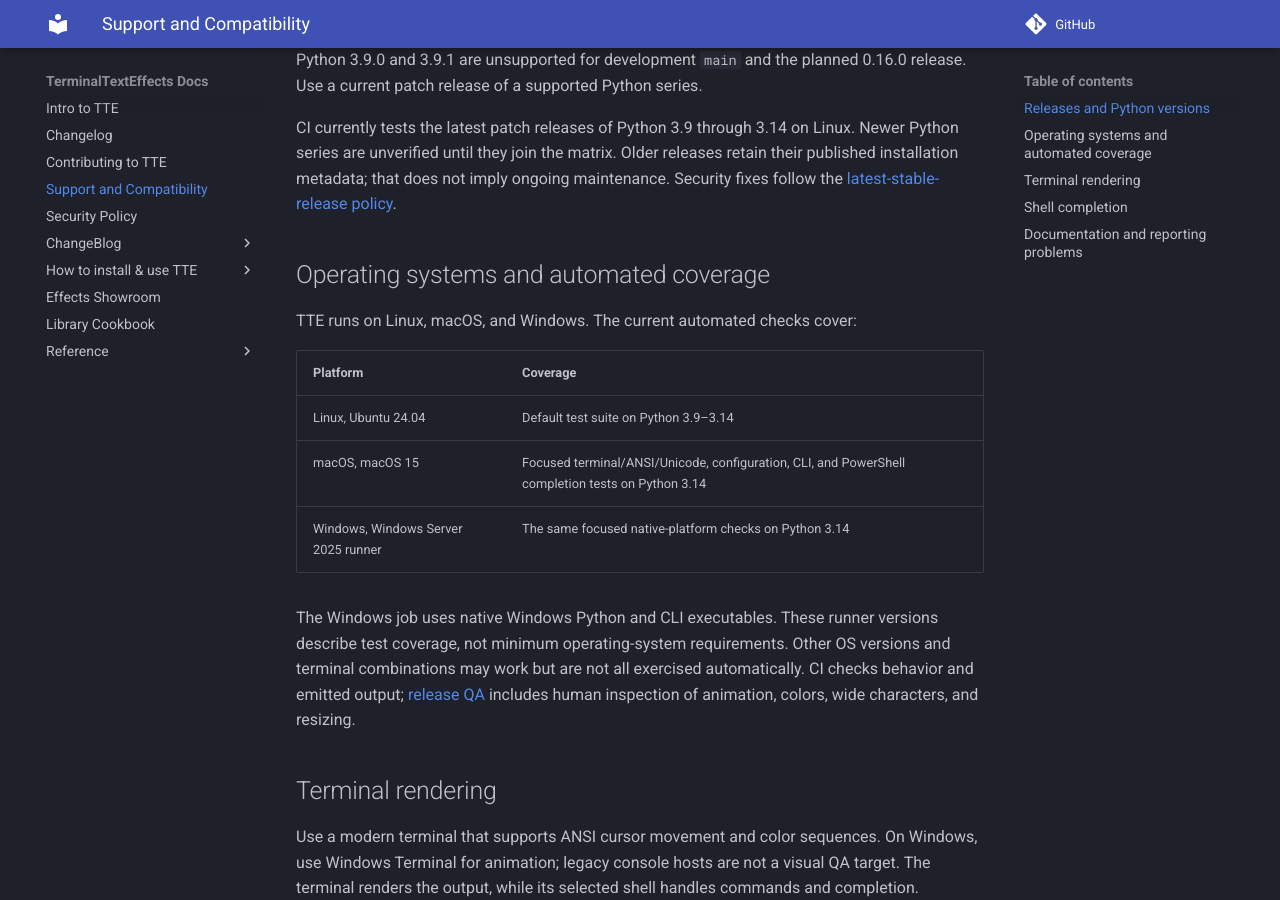
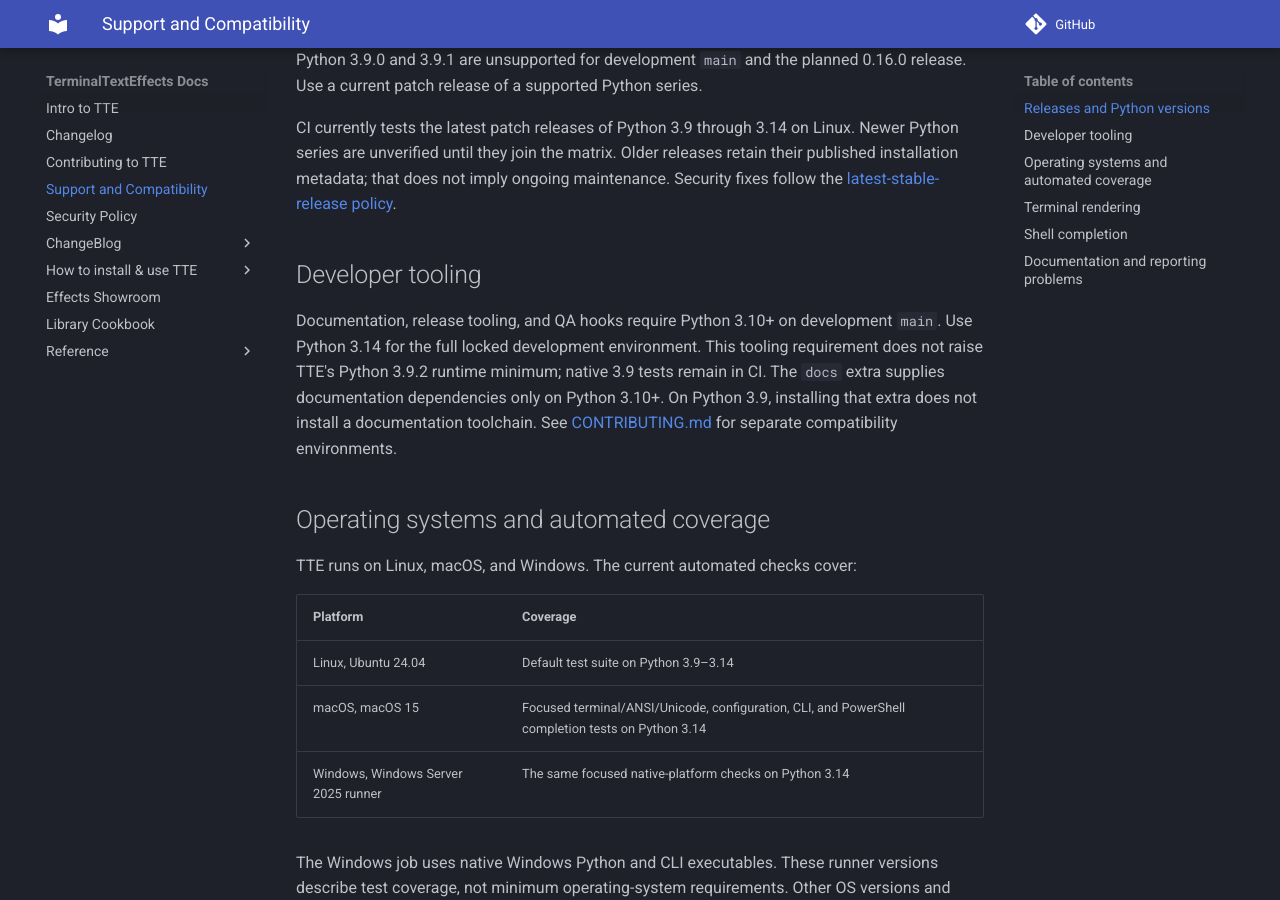
Before and after one commit to ChrisBuilds/terminaltexteffects, an MkDocs documentation site: the page built from docs/support.md, in a window 1280 px wide and 900 px high, scrolled down 460 px. Built offline with MkDocs 1.6.1 and Material for MkDocs 9.7.7, drawn with Linux system fonts in a browser that asks for light colours; comment, search, counter and statistics services are not loaded.

Commit message:
Separate patched developer tooling from Python 3.9 runtime support (#155)

```diff
--- a/SUPPORT.md
+++ b/SUPPORT.md
@@ -14,6 +14,16 @@ CI currently tests the latest patch releases of Python 3.9 through 3.14 on Linux
 Newer Python series are unverified until they join the matrix. Older releases retain
 their published installation metadata; that does not imply ongoing maintenance.
 Security fixes follow the [latest-stable-release policy](https://github.com/ChrisBuilds/terminaltexteffects/blob/main/SECURITY.md).
+
+## Developer tooling
+
+Documentation, release tooling, and QA hooks require Python 3.10+ on development `main`.
+Use Python 3.14 for the full locked development environment. This tooling requirement
+does not raise TTE's Python 3.9.2 runtime minimum; native 3.9 tests remain in CI.
+The `docs` extra supplies documentation dependencies only on Python 3.10+.
+On Python 3.9, installing that extra does not install a documentation toolchain.
+See [CONTRIBUTING.md](https://github.com/ChrisBuilds/terminaltexteffects/blob/main/CONTRIBUTING.md)
+for separate compatibility environments.
 
 ## Operating systems and automated coverage
 
```
Also changed, not shown: AGENTS.md (+6 -1 lines), CHANGELOG.md (+5 -0 lines), CONTRIBUTING.md (+11 -1 lines), RELEASING.md (+2 -1 lines), changelog.d/153.security.md (added, +1 -0 lines), docs/development.md (+3 -3 lines), pyproject.toml (+16 -8 lines), .github/CI.md, .github/DEPENDENCIES.md, 1 other file.
